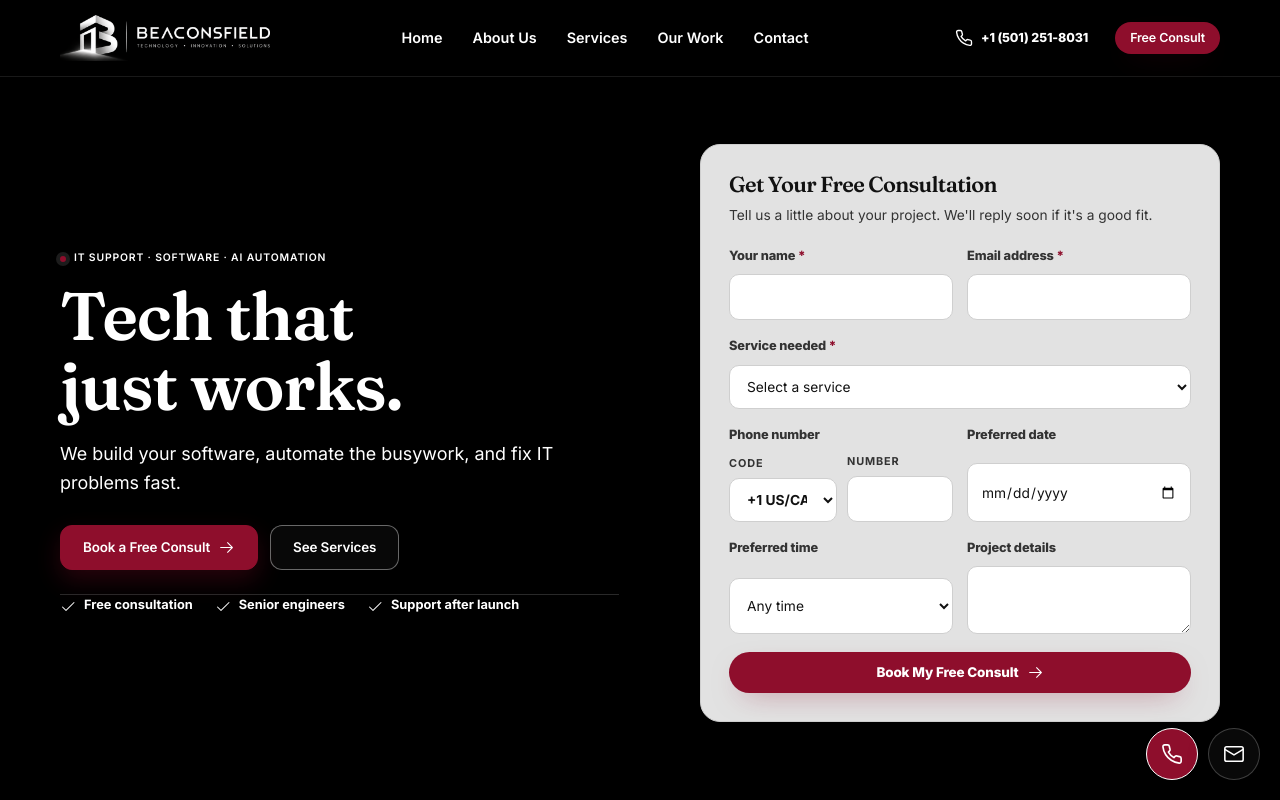
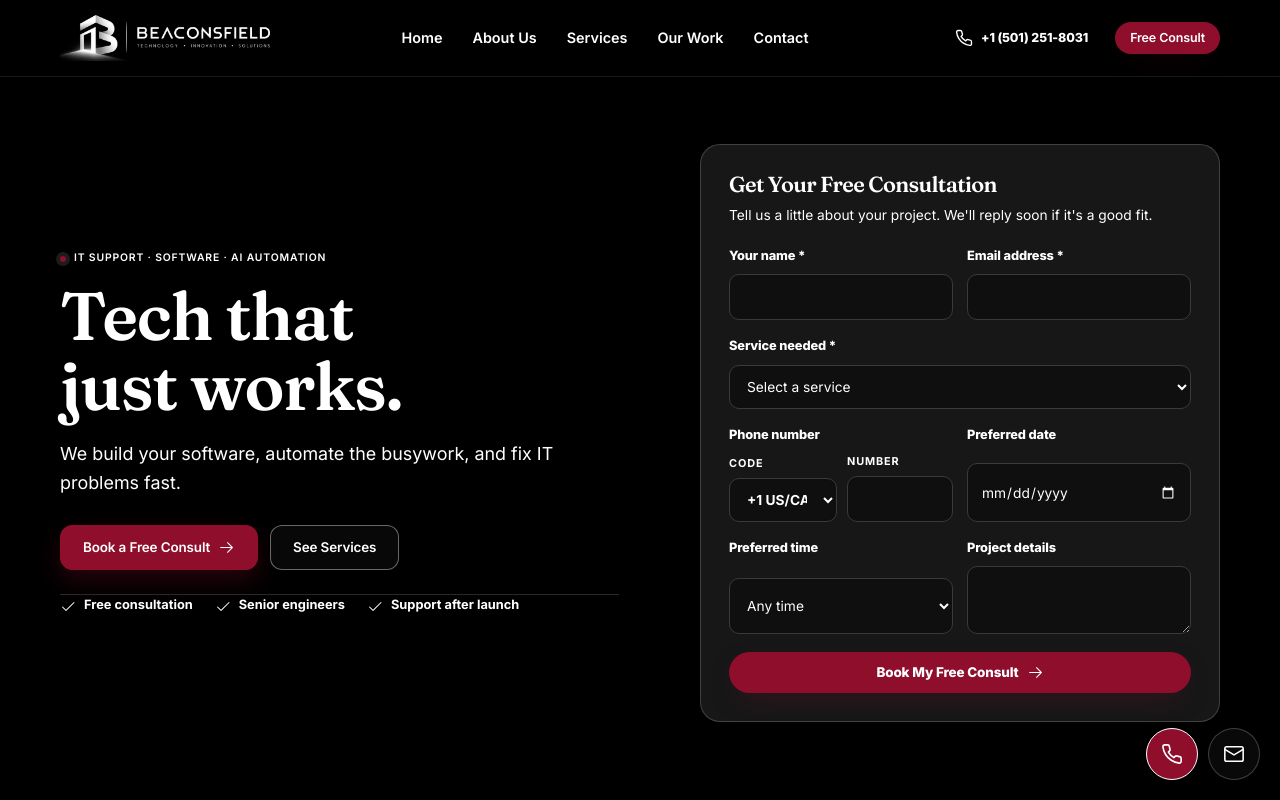
Before and after one commit to IqraMalik99/becon-field, a React (Vite) app: page / in a window 1280 px wide. Shown: the top 800 px of the page. Built offline with nearby package versions, Linux system fonts and the light colour scheme.

Commit message:
style: dark gray form with white text

```diff
--- a/src/styles/home.css
+++ b/src/styles/home.css
@@ -72,11 +72,11 @@
   width: 100%;
   max-width: 520px;
   padding: clamp(20px, 2.4vw, 28px);
-  border: 1px solid #cfcfcf;
+  border: 1px solid rgba(255, 255, 255, 0.18);
   border-radius: 20px;
-  background: #e2e2e2;
-  color: #111111;
-  box-shadow: 0 28px 70px -30px rgba(0, 0, 0, 0.75);
+  background: #171717;
+  color: #ffffff;
+  box-shadow: 0 28px 70px -30px rgba(0, 0, 0, 0.85);
   --accent: var(--red);
   --accent-soft: rgba(142, 14, 44, 0.12);
   --focus: var(--red);
@@ -88,13 +88,13 @@
 
 .hero-form__head h2 {
   margin-bottom: 8px;
-  color: #111111;
+  color: #ffffff;
   font-size: clamp(1.15rem, 1.7vw, 1.45rem);
   letter-spacing: -0.03em;
 }
 
 .hero-form__head p:not(.eyebrow) {
-  color: #333333;
+  color: #ffffff;
   font-size: 0.86rem;
   line-height: 1.55;
 }
@@ -105,7 +105,7 @@
   background: transparent;
   border: 0;
   box-shadow: none;
-  color: #111111;
+  color: #ffffff;
 }
 
 .hero__consultation-btn {
--- a/src/styles/pages.css
+++ b/src/styles/pages.css
@@ -904,14 +904,14 @@
 }
 
 .contact-form {
-  background: #e9e9e9;
-  border: 1px solid #cfcfcf;
+  background: #171717;
+  border: 1px solid #333333;
   border-radius: var(--radius-lg);
   padding: clamp(18px, 2.8vw, 28px);
-  box-shadow: 0 20px 44px -24px rgba(0, 0, 0, 0.65);
+  box-shadow: 0 20px 44px -24px rgba(0, 0, 0, 0.85);
   display: grid;
   gap: 16px;
-  color: #111111;
+  color: #ffffff;
 }
 
 .contact-form .field {
@@ -920,15 +920,15 @@
 
 .contact-form .field label,
 .contact-form .phone-group__caption,
+.contact-form .req,
 .contact-form .request-notice,
 .contact-form .request-notice span {
-  color: #333333;
+  color: #ffffff;
 }
 
-.contact-form .req,
 .contact-form .field-error,
 .contact-form .form-alert {
-  color: var(--red);
+  color: #ff8a96;
 }
 
 .contact-form .field input,
@@ -936,9 +936,9 @@
 .contact-form .field textarea {
   min-height: 44px;
   padding: 11px 13px;
-  color: #111111;
-  background: #ffffff;
-  border: 1px solid #cfcfcf;
+  color: #ffffff;
+  background: #0f0f0f;
+  border: 1px solid #3a3a3a;
   border-radius: 10px;
 }
 
@@ -950,47 +950,47 @@
 .contact-form .field input:hover,
 .contact-form .field select:hover,
 .contact-form .field textarea:hover {
-  border-color: #9a9a9a;
+  border-color: #5a5a5a;
 }
 
 .contact-form .field input:focus,
 .contact-form .field select:focus,
 .contact-form .field textarea:focus {
-  border-color: var(--red);
-  box-shadow: 0 0 0 3px rgba(142, 14, 44, 0.16);
+  border-color: var(--red-hover);
+  box-shadow: 0 0 0 3px rgba(142, 14, 44, 0.28);
 }
 
 .contact-form .field.has-error input,
 .contact-form .field.has-error select {
-  border-color: var(--red);
-  background: #ffffff;
+  border-color: #ff6b78;
+  background: rgba(142, 14, 44, 0.18);
 }
 
 .contact-form input[type='date'] {
-  color-scheme: light;
+  color-scheme: dark;
 }
 
 .contact-form select option {
-  color: #111111;
-  background: #ffffff;
+  color: #ffffff;
+  background: #171717;
 }
 
 .contact-form .form-alert {
-  background: #ffffff;
-  border-color: rgba(142, 14, 44, 0.35);
+  background: rgba(142, 14, 44, 0.22);
+  border-color: rgba(255, 107, 120, 0.42);
 }
 
 .contact-form .form-alert a {
-  color: var(--red);
+  color: #ff8a96;
 }
 
 .contact-form .request-notice {
-  background: #ffffff;
-  border-color: #cfcfcf;
+  background: #1f1f1f;
+  border-color: #3a3a3a;
 }
 
 .contact-form .request-notice svg {
-  color: var(--red);
+  color: var(--red-hover);
 }
 
 @media (max-width: 520px) {
```
